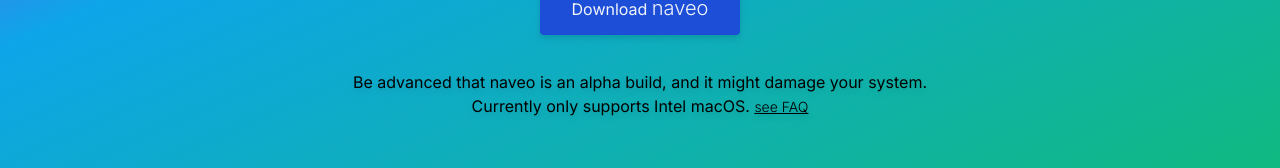
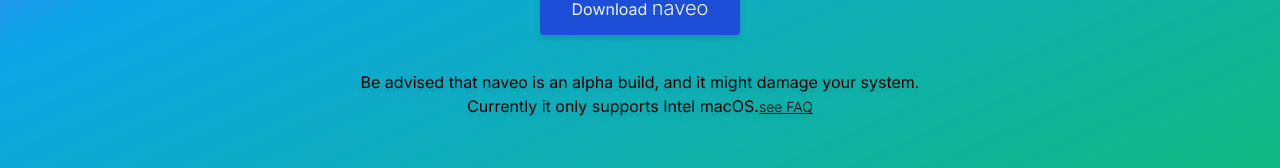
Before and after one commit to naveo/naveo.github.io, a Next.js app: page / in a window 1280 px wide. Shown: the part 342-510 px from the top of the page. Built offline with nearby package versions, Linux system fonts and the light colour scheme; no server answers.

Commit message:
correct spellings

```diff
--- a/app/page.tsx
+++ b/app/page.tsx
@@ -38,10 +38,10 @@
             <DownloadButton />
           </div>
           <p className="drop-shadow-md text-center">
-            Be advanced that naveo is an alpha build, and it might damage your
+            Be advised that naveo is an alpha build, and it might damage your
             system.
             <br />
-            Currently only supports Intel macOS.{' '}
+            Currently it only supports Intel macOS.
             <a href="#faq" className="underline font-light text-sm">
               see FAQ
             </a>
```
